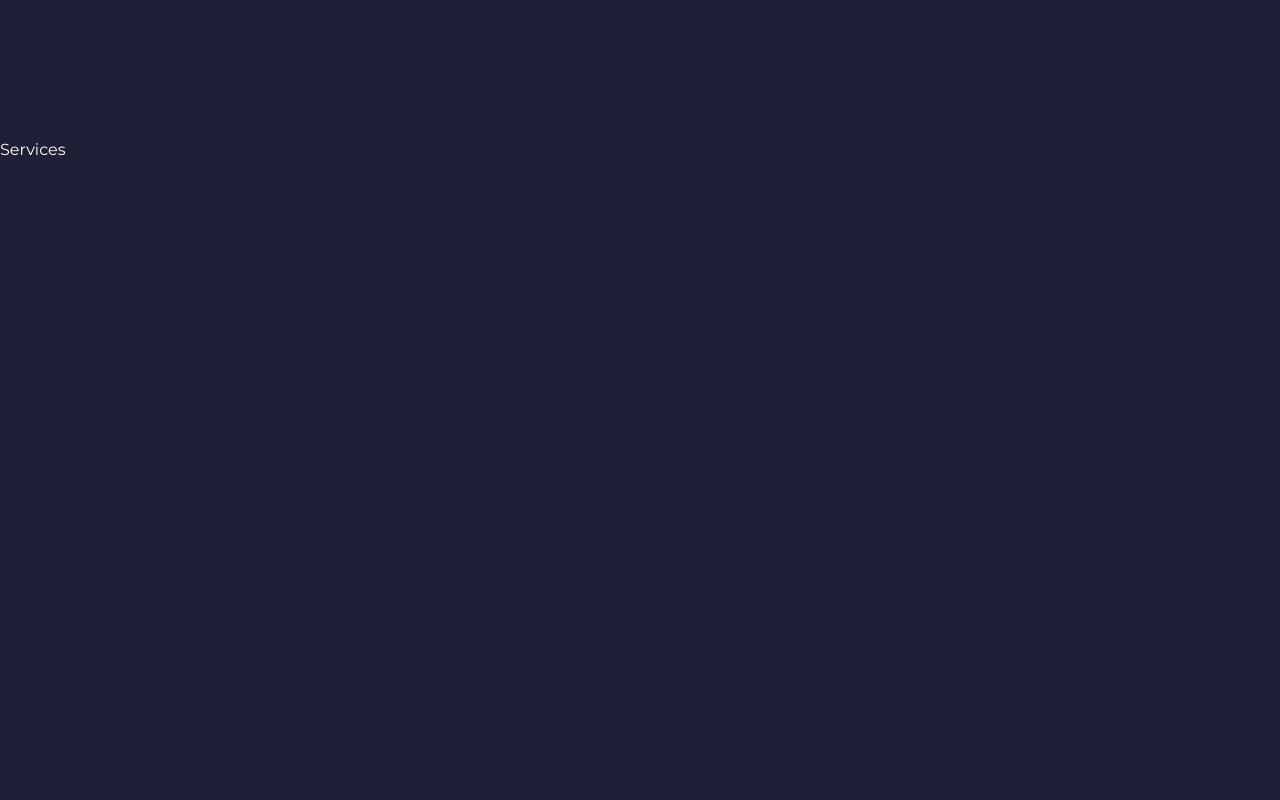
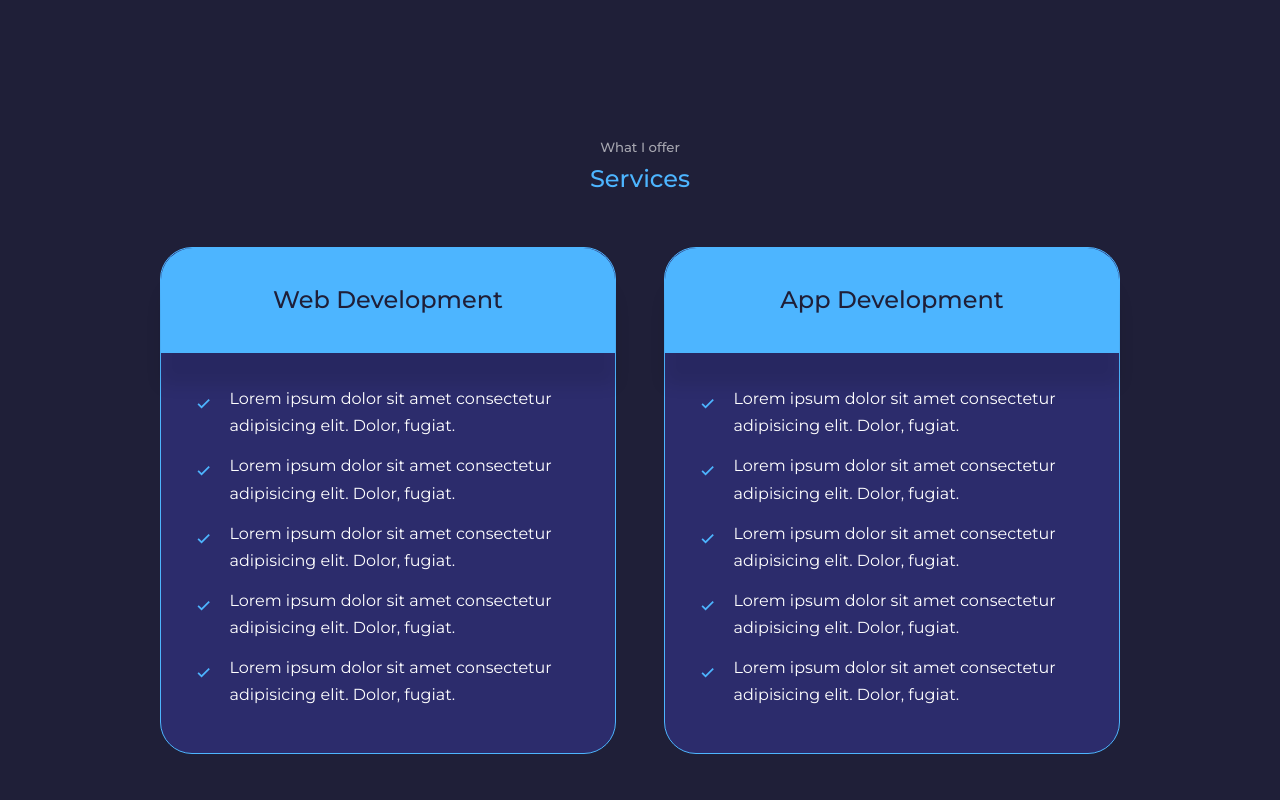
Before and after one commit to NishivSingh/My-Portfolio, a React (Create React App) app: page / in a window 1280 px wide. Shown: the part 3320-4120 px from the top of the page. Built offline with nearby package versions, Linux system fonts and the light colour scheme.

Commit message:
Added services section in the app

```diff
--- a/src/components/5_services/Services.jsx
+++ b/src/components/5_services/Services.jsx
@@ -1,7 +1,102 @@
 import React from "react";
+import "./services.css";
+import { BiCheck } from "react-icons/bi";
+const Services = () => {
+  return (
+    <section id="services">
+      <h5>What I offer</h5>
+      <h2>Services</h2>
 
-const Services = () => {
-  return <section id="services">Services</section>;
+      <div className="container services_container">
+        <article className="service">
+          <div className="service_head">
+            <h3>Web Development</h3>
+          </div>
+
+          <ul className="service_list">
+            <li>
+              <BiCheck className="service_list_icons" />
+              <p>
+                Lorem ipsum dolor sit amet consectetur adipisicing elit. Dolor,
+                fugiat.
+              </p>
+            </li>
+            <li>
+              <BiCheck className="service_list_icons" />
+              <p>
+                Lorem ipsum dolor sit amet consectetur adipisicing elit. Dolor,
+                fugiat.
+              </p>
+            </li>
+            <li>
+              <BiCheck className="service_list_icons" />
+              <p>
+                Lorem ipsum dolor sit amet consectetur adipisicing elit. Dolor,
+                fugiat.
+              </p>
+            </li>
+            <li>
+              <BiCheck className="service_list_icons" />
+              <p>
+                Lorem ipsum dolor sit amet consectetur adipisicing elit. Dolor,
+                fugiat.
+              </p>
+            </li>
+            <li>
+              <BiCheck className="service_list_icons" />
+              <p>
+                Lorem ipsum dolor sit amet consectetur adipisicing elit. Dolor,
+                fugiat.
+              </p>
+            </li>
+          </ul>
+        </article>
+        <article className="service">
+          <div className="service_head">
+            <h3>App Development</h3>
+          </div>
+
+          <ul className="service_list">
+            <li>
+              <BiCheck className="service_list_icons" />
+              <p>
+                Lorem ipsum dolor sit amet consectetur adipisicing elit. Dolor,
+                fugiat.
+              </p>
+            </li>
+            <li>
+              <BiCheck className="service_list_icons" />
+              <p>
+                Lorem ipsum dolor sit amet consectetur adipisicing elit. Dolor,
+                fugiat.
+              </p>
+            </li>
+            <li>
+              <BiCheck className="service_list_icons" />
+              <p>
+                Lorem ipsum dolor sit amet consectetur adipisicing elit. Dolor,
+                fugiat.
+              </p>
+            </li>
+            <li>
+              <BiCheck className="service_list_icons" />
+              <p>
+                Lorem ipsum dolor sit amet consectetur adipisicing elit. Dolor,
+                fugiat.
+              </p>
+            </li>
+            <li>
+              <BiCheck className="service_list_icons" />
+              <p>
+                Lorem ipsum dolor sit amet consectetur adipisicing elit. Dolor,
+                fugiat.
+              </p>
+            </li>
+          </ul>
+        </article>
+      </div>
+    </section>
+  );
 };
 
 export default Services;
--- a/src/components/5_services/services.css
+++ b/src/components/5_services/services.css
@@ -0,0 +1,58 @@
+.services_container {
+  display: grid;
+  grid-template-columns: repeat(2, 1fr);
+  gap: 3rem;
+}
+
+.service {
+  background-color: var(--color-bg-variant);
+  border-radius: 2rem;
+  border: 1px solid var(--color-primary);
+  height: fit-content;
+  transition: var(--transition);
+}
+
+.service:hover {
+  background: transparent;
+  border-color: var(--color-primary-variant);
+  cursor: default;
+}
+
+.service_head {
+  background: var(--color-primary);
+  padding: 2rem;
+  border-radius: 2rem 2rem 0 0;
+  box-shadow: 0 2rem 1rem rgba(0, 0, 0, 0.1);
+}
+
+.service_head h3 {
+  color: var(--color-bg);
+  font-size: 1.5rem;
+  text-align: center;
+}
+
+.service_list {
+  padding: 2rem;
+}
+
+.service_list li {
+  display: flex;
+  gap: 1rem;
+  margin-bottom: 0.8rem;
+}
+
+.service_list_icons {
+  color: var(--color-primary);
+  margin-top: 2px;
+  font-size: 2rem;
+}
+
+/* Media Queries for medium screen*/
+@media screen and (max-width: 1024px) {
+  .services_container {
+    grid-template-columns: 1fr;
+  }
+  .service {
+    height: auto;
+  }
+}
--- a/src/index.css
+++ b/src/index.css
@@ -22,7 +22,7 @@
 
   --container-width-lg: 75%;
   --container-width-md: 86%;
-  --container-with-ms: 90%;
+  --container-with-sm: 90%;
 }
 
 html {
```
